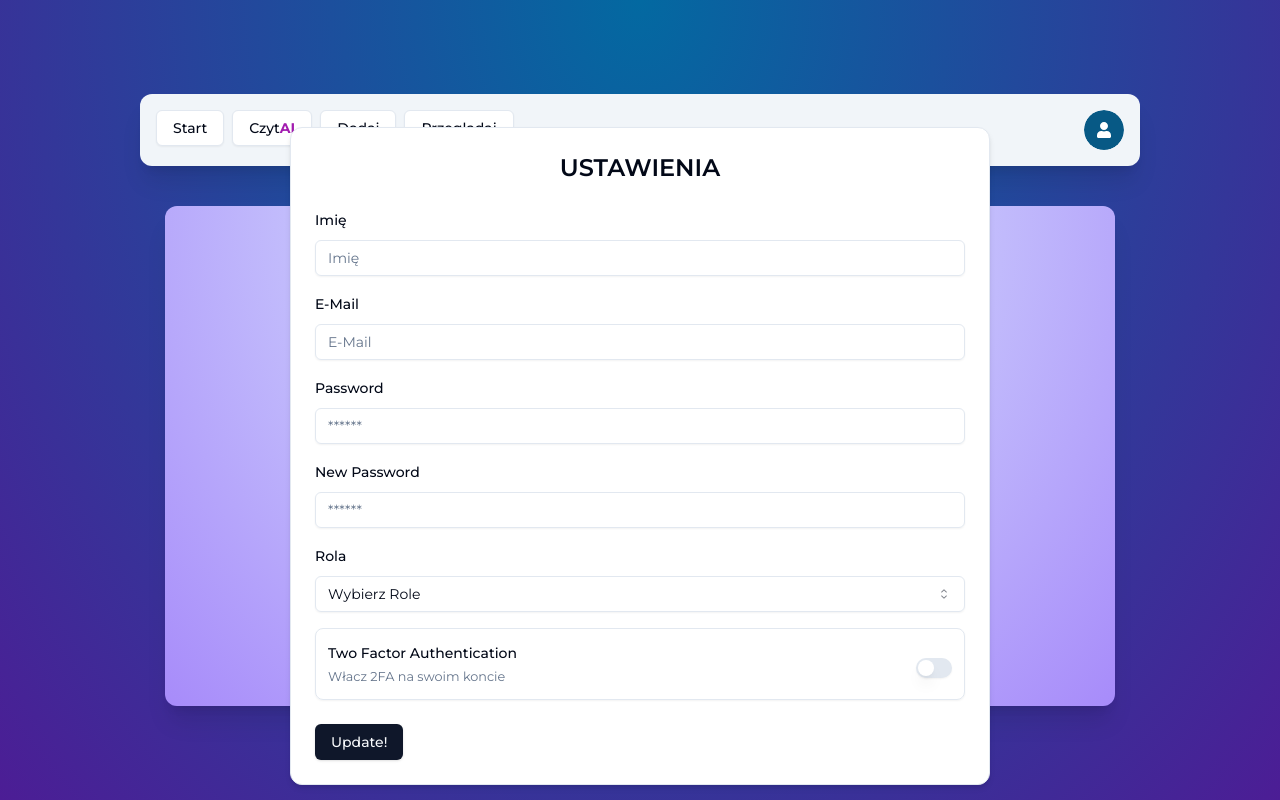
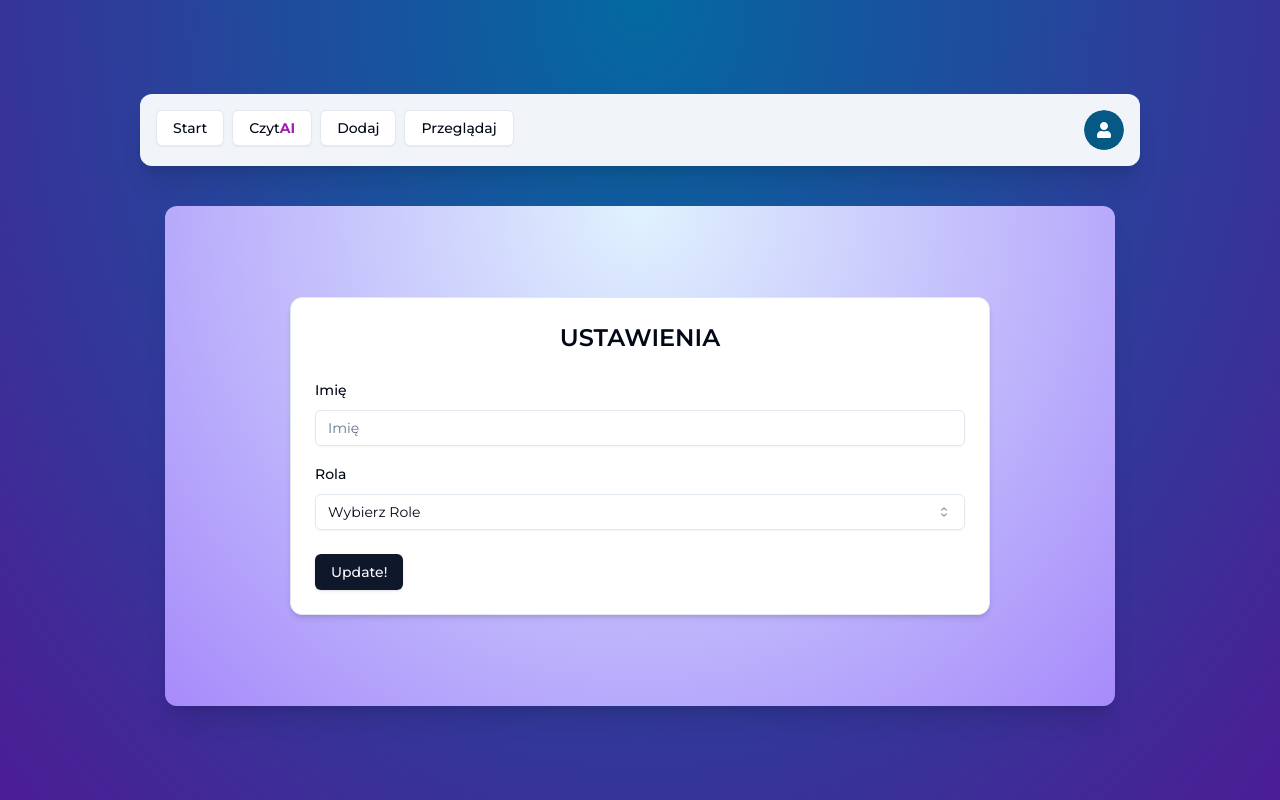
Before and after one commit to Elldrigar/na-regale, a Next.js app: page /settings in a window 1280 px wide. Built offline with nearby package versions, Linux system fonts and the light colour scheme; no server answers.

Commit message:
add logic for displaying inputs edits

```diff
--- a/app/(protected)/settings/page.tsx
+++ b/app/(protected)/settings/page.tsx
@@ -90,6 +90,8 @@ const Settings = () => {
                                     </FormItem>
                                 )}
                             />
+                            {user?.isOAuth === false && (
+                                <>
                                     <FormField
                                         control={form.control}
                                         name='email'
@@ -131,7 +133,9 @@ const Settings = () => {
                                         name='newPassword'
                                         render={({ field }) => (
                                             <FormItem>
-                                        <FormLabel>New Password</FormLabel>
+                                                <FormLabel>
+                                                    New Password
+                                                </FormLabel>
                                                 <FormControl>
                                                     <Input
                                                         {...field}
@@ -144,6 +148,9 @@ const Settings = () => {
                                             </FormItem>
                                         )}
                                     />
+                                </>
+                            )}
+
                             <FormField
                                 name='role'
                                 control={form.control}
@@ -174,6 +181,9 @@ const Settings = () => {
                                     </FormItem>
                                 )}
                             />
+
+                            {user?.isOAuth === false && (
+                                <>
                                     <FormField
                                         name='is2FAEnabled'
                                         control={form.control}
@@ -181,22 +191,28 @@ const Settings = () => {
                                             <FormItem className='flex flex-row items-center justify-between rounded-lg border p-3 shadow-sm'>
                                                 <div className='space-y-0.5'>
                                                     <FormLabel>
-                                                Two Factor Authentication
+                                                        Two Factor
+                                                        Authentication
                                                     </FormLabel>
                                                     <FormDescription>
-                                                Włacz 2FA na swoim koncie
+                                                        Włacz 2FA na swoim
+                                                        koncie
                                                     </FormDescription>
                                                 </div>
                                                 <FormControl>
                                                     <Switch
                                                         disabled={isPending}
                                                         checked={field.value}
-                                                onCheckedChange={field.onChange}
+                                                        onCheckedChange={
+                                                            field.onChange
+                                                        }
                                                     />
                                                 </FormControl>
                                             </FormItem>
                                         )}
                                     />
+                                </>
+                            )}
                         </div>
                         <FormSuccess message={success} />
                         <FormError message={error} />
```
Lines whose indentation alone changed are shown as unchanged.
